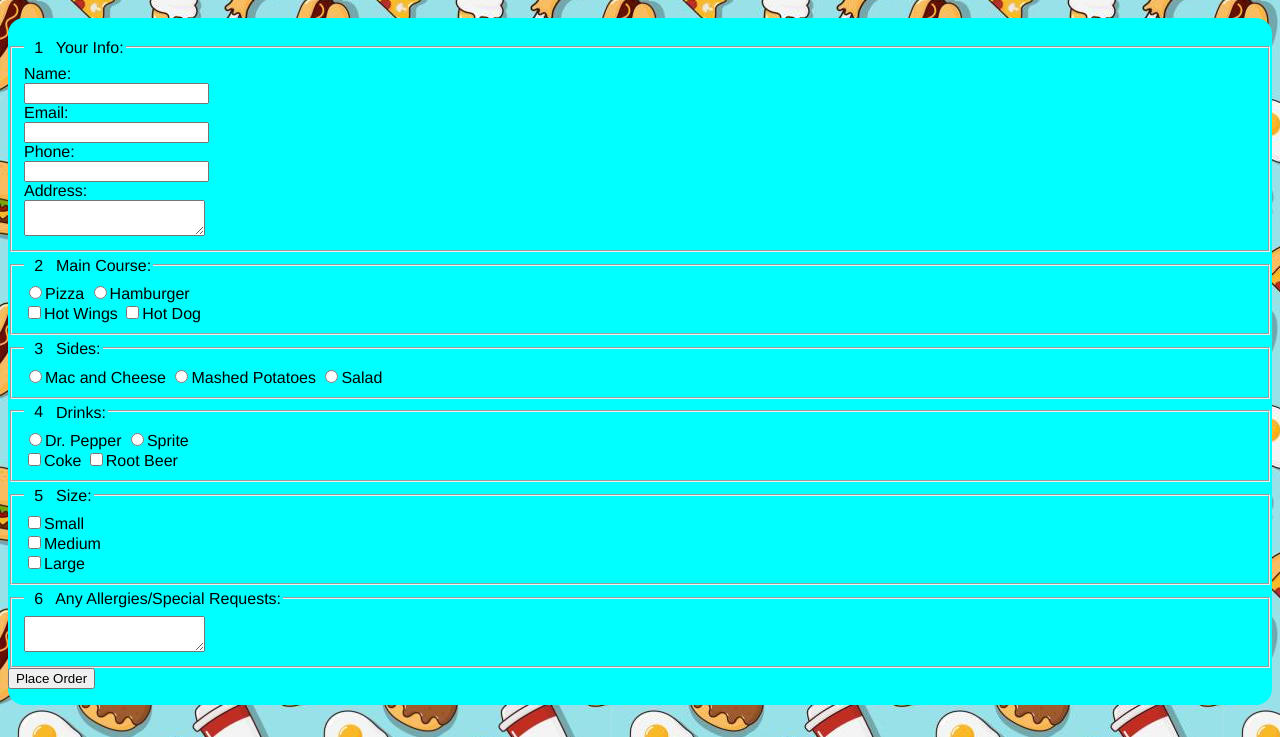
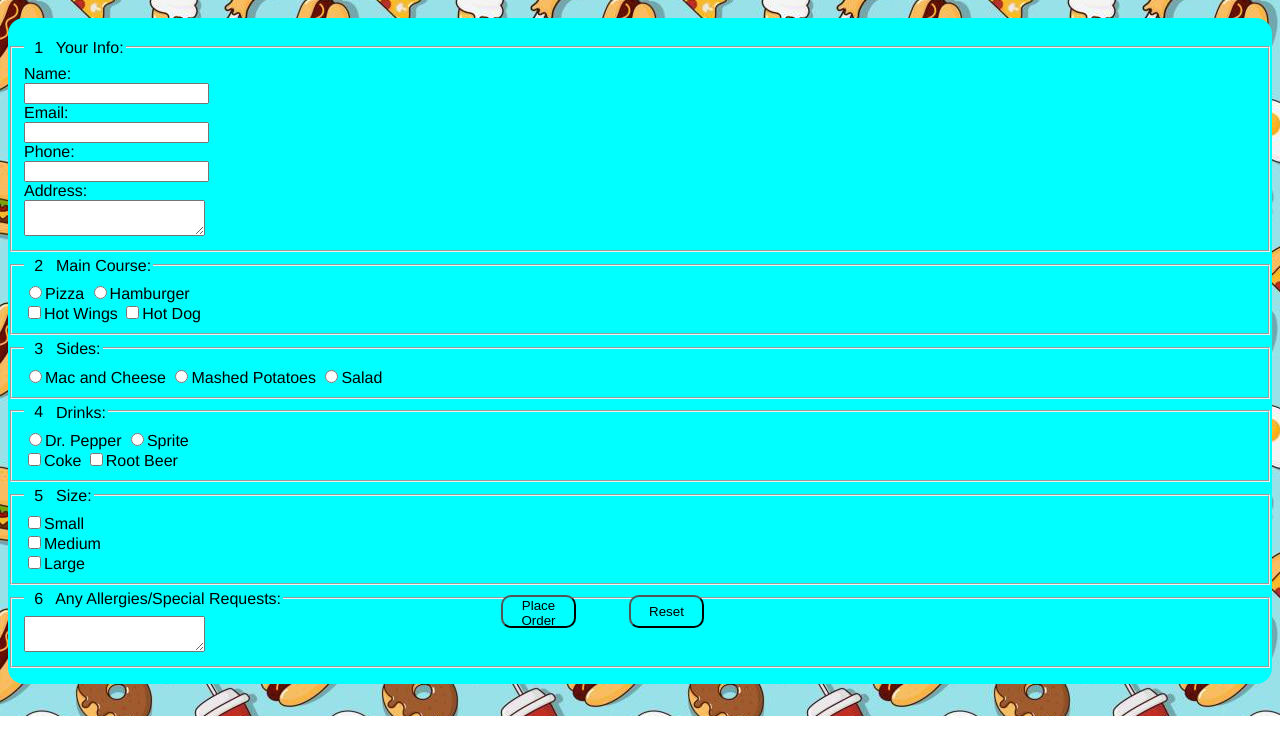
Before and after one commit to xavL559/assisgment-5, a plain HTML site: page index.html in a window 1280 px wide. Shown: the part 108-845 px from the top of the page. After the commit the page ends 824 px from the top, so only its background shows below. Drawn offline with Linux system fonts and the light colour scheme.

Commit message:
Update index.html

```diff
--- a/index.html
+++ b/index.html
@@ -13,6 +13,15 @@
     <link rel="stylesheet" href=".css">
 </head>
 <body>
+	<a href="Order-Placed.html">
+	<button style="position:absolute;
+    bottom: 8%;
+    right:55%;
+	background-color: cyan;
+	border-radius: 10px;
+	height: 33px;
+	width: 75px;">Place Order</button>
+	</a>
 
 </body>
 </html>
@@ -31,6 +40,7 @@
 		<textarea></textarea>
 	</fieldset>
 	<fieldset>
+		<form>
 		<legend><div class="number">2</div> Main Course:</legend>
 		<input type="radio" id="Pizza" name="Main Course"><label>Pizza</label>
 		<input type="radio" id="Hamburger" name="Main Course"><label>Hamburger</label><br>
@@ -59,20 +69,13 @@
 <fieldset>
 	<legend><div class="number">6</div> Any Allergies/Special Requests:</legend>
 <textarea></textarea>
+
+<input style="position:absolute;
+bottom: 8%;
+right:45%;
+background-color: cyan;
+border-radius: 10px;
+height: 33px;
+width: 75px;" type="reset">
+</form>
 </fieldset>
-
-<html>
-<head>
-    <title>Link Submit Button</title>
-</head>
-<body>
-    <a href="Order-Placed.html">
-        <button>Place Order</Button>
-    </a>
-</body>
-</html>
-</div>
- <div class="order">
-	<h1>Thanks for your order!</h1>
-	<img src="giphy.gif">
-</div>
```
